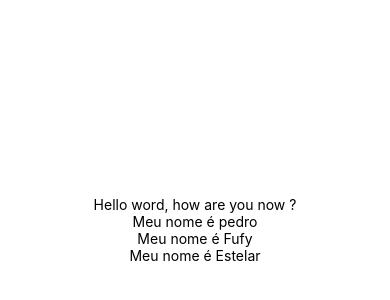
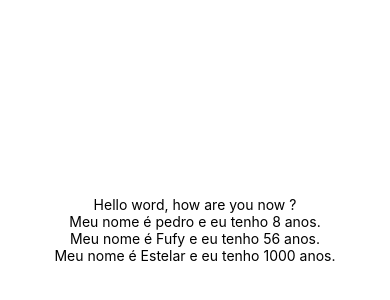
Before and after one commit to Helysson16/Project, a React Native app: screen / in a window 390 px wide. Shown: the part 192-492 px from the top of the page. Built offline with nearby package versions, Linux system fonts and the light colour scheme.

Commit message:
adiciona a propiedade idade ao componente Gato

```diff
--- a/App.js
+++ b/App.js
@@ -6,10 +6,10 @@ export default function App() {
   return (
     <View style={styles.container}>
       <Text>Hello word, how are you now ?</Text>
-      <Gato nome="pedro"/>
-      <Gato nome="Fufy"/>
-      <Gato nome="Estelar"/>
-      <StatusBar style="auto" />
+      <Gato nome="pedro" idade={8}/>
+      <Gato nome="Fufy" idade={56}/>
+      <Gato nome="Estelar" idade={1000}/>
+      <StatusBar style="auto"/>
     </View>
   );
 }
--- a/gato.js
+++ b/gato.js
@@ -1,9 +1,9 @@
 import {View, Text} from 'react-native';
 
-const Gato = ({nome}) => {
+const Gato = ({nome, idade}) => {
     return(
     <View>
-        <Text>Meu nome é {nome}</Text>
+        <Text>Meu nome é {nome} e eu tenho {idade} anos.</Text>
     </View>
     );
 }
```
